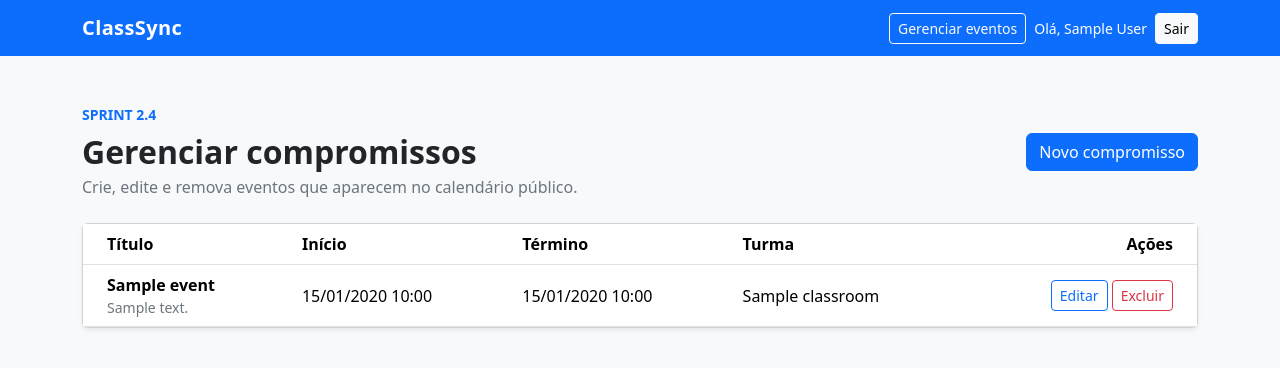
After one commit to Ricardo0226/RicardoeFabricio, a Flask app: page /admin in a window 1280 px wide. The commit adds this page. Shown: the top 368 px of the page. Run offline with Flask 3, Linux system fonts and the light colour scheme; the visitor is signed in with stand-in values (Sample User, id 1); tables that the repository leaves empty hold one stand-in row (values such as "Sample post").

Commit message:
feat: adicionar interfaces do CRUD de eventos
Adiciona o painel administrativo e o formulário de criação e edição de eventos em templates/. Parte da Issue #13.

```diff
--- /dev/null
+++ b/templates/admin.html
@@ -0,0 +1,41 @@
+{% extends "base.html" %}
+{% block title %}Gerenciar eventos — ClassSync{% endblock %}
+{% block content %}
+<div class="d-flex flex-wrap justify-content-between align-items-center gap-3 mb-4">
+  <div>
+    <p class="text-primary text-uppercase fw-semibold small mb-2">Sprint 2.4</p>
+    <h1 class="h2 fw-bold mb-1">Gerenciar compromissos</h1>
+    <p class="text-secondary mb-0">Crie, edite e remova eventos que aparecem no calendário público.</p>
+  </div>
+  <a class="btn btn-primary" href="{{ url_for('new_event') }}">Novo compromisso</a>
+</div>
+<section class="card shadow-sm">
+  <div class="card-body p-0">
+    {% if events %}
+      <div class="table-responsive">
+        <table class="table align-middle mb-0">
+          <thead><tr><th class="ps-4">Título</th><th>Início</th><th>Término</th><th>Turma</th><th class="text-end pe-4">Ações</th></tr></thead>
+          <tbody>
+          {% for event in events %}
+            <tr>
+              <td class="ps-4"><strong>{{ event.title }}</strong>{% if event.description %}<div class="small text-secondary">{{ event.description }}</div>{% endif %}</td>
+              <td>{{ event.start_at.strftime('%d/%m/%Y %H:%M') }}</td>
+              <td>{{ event.end_at.strftime('%d/%m/%Y %H:%M') }}</td>
+              <td>{{ event.classroom.name if event.classroom else 'Todas' }}</td>
+              <td class="text-end pe-4">
+                <a class="btn btn-sm btn-outline-primary" href="{{ url_for('edit_event', event_id=event.id) }}">Editar</a>
+                <form class="d-inline" method="post" action="{{ url_for('delete_event', event_id=event.id) }}" onsubmit="return confirm('Remover este compromisso?');">
+                  <button class="btn btn-sm btn-outline-danger" type="submit">Excluir</button>
+                </form>
+              </td>
+            </tr>
+          {% endfor %}
+          </tbody>
+        </table>
+      </div>
+    {% else %}
+      <div class="p-5 text-center text-secondary">Nenhum compromisso cadastrado. Crie o primeiro evento.</div>
+    {% endif %}
+  </div>
+</section>
+{% endblock %}
--- a/templates/base.html
+++ b/templates/base.html
@@ -14,6 +14,7 @@
       <a class="navbar-brand fw-semibold" href="{{ url_for('index') }}">ClassSync</a>
       <div class="d-flex align-items-center gap-2">
         {% if session.get('user_id') %}
+          {% if is_admin %}<a class="btn btn-outline-light btn-sm" href="{{ url_for('admin') }}">Gerenciar eventos</a>{% endif %}
           <span class="text-white small">Olá, {{ session.get('user_name') }}</span>
           <form method="post" action="{{ url_for('logout') }}" class="d-inline">
             <button class="btn btn-light btn-sm" type="submit">Sair</button>
```
Also changed, not shown: templates/event_form.html (added, +39 -0 lines).
